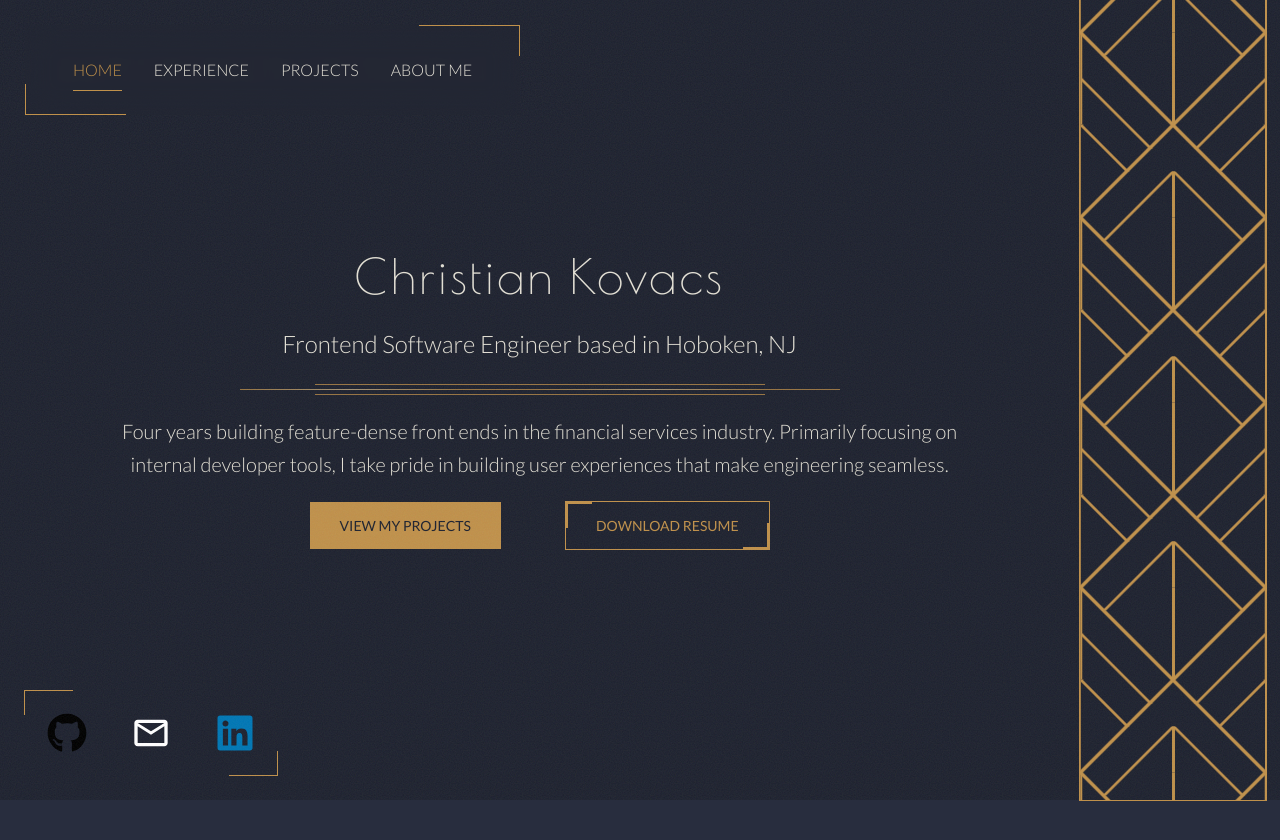
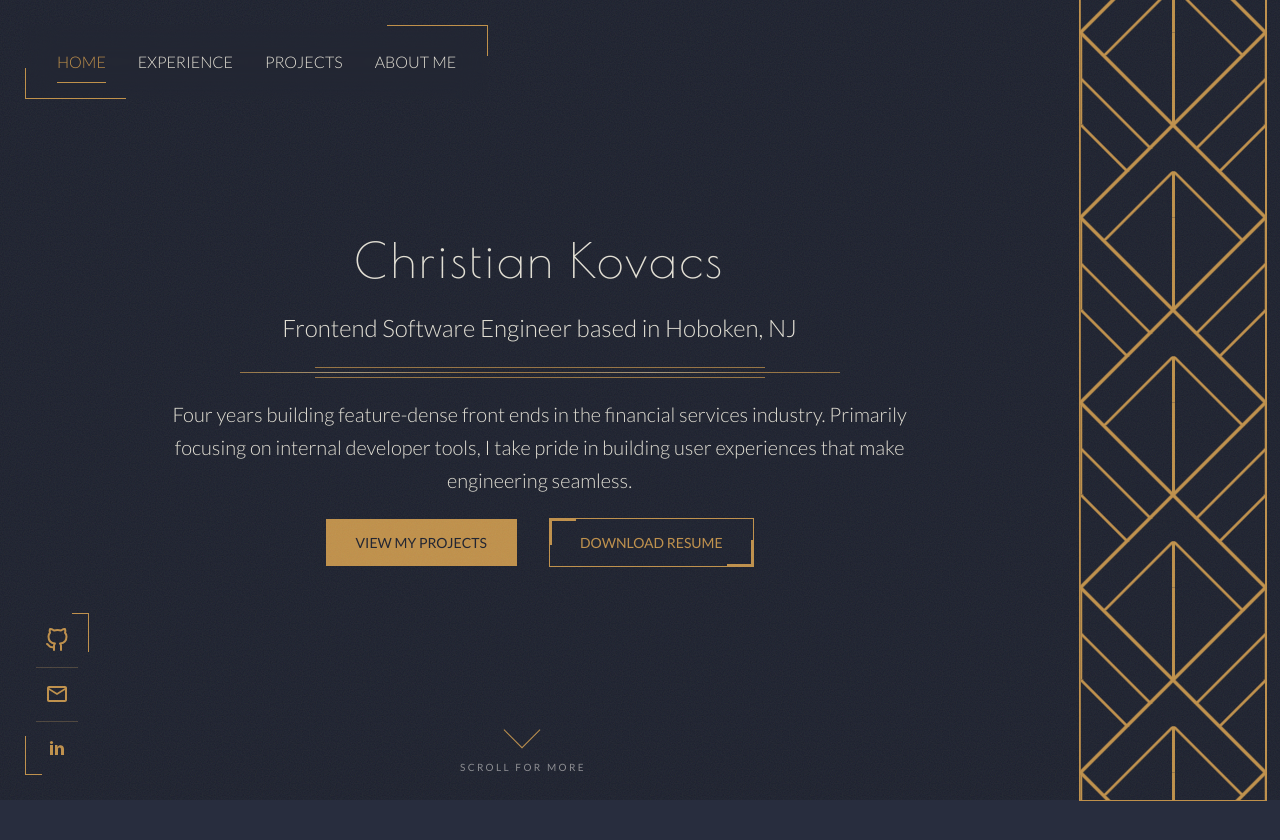
Before and after one commit to ckovacsdev/ckdev, a React (Vite) app: page / in a window 1280 px wide. Shown: the top 840 px of the page. Built offline with nearby package versions, Linux system fonts and the light colour scheme.

Commit message:
wrap up home page buttons and spacing

```diff
--- a/src/components/navigation/navi.css
+++ b/src/components/navigation/navi.css
@@ -3,7 +3,7 @@ html{
 }
 .navigation-container{
     position: fixed;
-    padding: 2rem 3rem;
+    padding: 1.5rem 2rem;
     top: 25px;
     left: 25px;
     z-index: 10;
--- a/src/pages/home/home.css
+++ b/src/pages/home/home.css
@@ -24,6 +24,7 @@
     display: flex;
     flex-direction: column;
     justify-content: center;
+	align-items: center;
     padding: 50px;
 }
 
@@ -46,7 +47,7 @@
     .home-details{
         font-size: 20px;
         font-weight: 200;
-        max-width: 900px;
+        max-width: 64ch;
     }
     .home-no-break{
         text-wrap: nowrap;
@@ -56,7 +57,7 @@
         height: 50px;
         display: flex;
         flex-direction: row;
-        column-gap: 64px;
+        column-gap: 32px;
         justify-content: center;
         align-items: center;
     }
@@ -72,54 +73,174 @@
     left: 25px;
     bottom: 25px;
 }
-.home-contact{
+.home-contact {
     position: relative;
     display: inline-flex;
-    width: fit-content;
-    left: 0;
-    bottom: 0;
+    flex-direction: column;
 }
-.home-contact::before, .home-contact::after{
+
+.home-contact::before,
+.home-contact::after {
     content: '';
     position: absolute;
-    width: 48px;
-    height: 24px;
+    width: 16px;
+    height: 38px;
+    border: 1px solid var(--main-accent);
     pointer-events: none;
-}
-.home-contact::before {
-    top: -1px;
-    left: -1px;
-    border-top: 1px solid var(--main-accent);
-    border-left: 1px solid var(--main-accent);
-}
-.home-contact::after {
-    bottom: -1px;
-    right: -1px;
-    border-bottom: 1px solid var(--main-accent);
-    border-right: 1px solid var(--main-accent);
+    transform: scale(0);
+    animation: border-in 2s cubic-bezier(0.22, 0.72, 0.24, 1) both;
 }
 
-.home-contact-link{
+.home-contact::before {
+    top: 0;
+    right: 0;
+    border-left: 0;
+    border-bottom: 0;
+    transform-origin: top right;
+}
+
+.home-contact::after {
+    bottom: 0;
+    left: 0;
+    border-right: 0;
+    border-top: 0;
+    transform-origin: bottom left;
+}
+
+.home-contact-link {
     position: relative;
-    width: 84px;
-    height: 84px;
+    width: 64px;
+    height: 54px;
     display: flex;
     align-items: center;
     justify-content: center;
     color: var(--main-accent);
     text-decoration: none;
-    transition: background 0.3s ease, color 0.3s ease;
+    opacity: 0;
+    animation: fade-in 2s cubic-bezier(0.22, 0.72, 0.24, 1) both;
+    animation-delay: var(--delay, 0s);
+    transition: background 0.28s ease, color 0.28s ease;
 }
+
+.home-contact-link + .home-contact-link::before {
+  content: '';
+  position: absolute;
+  top: 0;
+  left: 11px;
+  right: 11px;
+  height: 1px;
+  background: rgb(200 161 101 / 0.28);
+}
+
 .home-contact-link:hover {
-    background: rgba(200, 161, 101, 0.07);
+  background: rgb(200 161 101 / 0.07);
+  color: var(--main-accent-lift);
 }
-.home-contact-link svg{
-    width: 40px;
-    height: 40px;
+
+.home-contact-link::after {
+  content: '';
+  position: absolute;
+  right: 7px;
+  top: 50%;
+  width: 1px;
+  height: 0;
+  background: var(--main-accent-lift);
+  transform: translateY(-50%);
+  transition: height 0.28s ease;
 }
+
+.home-contact-link:hover::after {
+  height: 20px;
+}
+
+.home-contact-link svg {
+  width: 24px;
+  height: 24px;
+}
+
 .home-contact-link:focus-visible {
-    outline: 1px solid var(--main-accent);
-    outline-offset: 2px;
+    outline: 1 solid var(--main-accent);
+    outline-offset: 4px;
+}
+
+@keyframes fade-in {
+  to {
+    opacity: 1;
+  }
+}
+
+@media (prefers-reduced-motion: reduce) {
+    .home-contact::before,
+    .home-contact::after {
+        animation: none;
+        transform: scale(1);
+    }
+
+    .home-home-contact-link {
+        animation: none;
+        opacity: 1;
+    }
+
+    .home-home-contact-link,
+    .home-home-contact-link::after {
+        transition: none;
+    }
+}
+
+.home-scroll {
+    display: inline-flex;
+    flex-direction: column;
+    align-items: center;
+    gap: 16px;
+	position: absolute;
+	bottom: 25px;
+	left: calc(50% - 180px);
+	transform: translateX(-calc(50% - 180px));
+}
+
+.home-scroll-chevron {
+    position: relative;
+    width: 26px;
+    height: 26px;
+    transform: rotate(45deg);
+}
+
+.home-scroll-chevron::before {
+	content: '';
+	position: absolute;
+	inset: 0;
+	border: 1px solid var(--main-accent);
+	border-top: 0;
+	border-left: 0;
+	transform: scale(0);
+	transform-origin: bottom right;
+	animation: border-in 2s cubic-bezier(0.22, 0.72, 0.24, 1) both;
+}
+
+.home-scroll-label {
+	font-size: 10px;
+	letter-spacing: 0.24em;
+	text-transform: uppercase;
+	color: rgb(232 230 227 / 0.55);
+	margin-right: -0.24em;
+	opacity: 0;
+	animation: fade-in 2s cubic-bezier(0.22, 0.72, 0.24, 1) 0.35s both;
+}
+
+@media (prefers-reduced-motion: reduce) {
+  .home-scroll {
+    animation: none;
+  }
+
+  .home-scroll-chevron::before {
+    animation: none;
+    transform: scale(1);
+  }
+
+  .home-scroll-label {
+    animation: none;
+    opacity: 1;
+  }
 }
 
 .deco-pattern{
@@ -130,6 +251,6 @@
 }
 
 @keyframes deco-rise{
-  from { clip-path: inset(100% 0 0 0); }
-  to { clip-path: inset(0 0 0 0); }
+    from { clip-path: inset(100% 0 0 0); }
+    to { clip-path: inset(0 0 0 0); }
 }
--- a/src/pages/home/home.tsx
+++ b/src/pages/home/home.tsx
@@ -1,14 +1,15 @@
 import { MdMailOutline } from 'react-icons/md';
-import { FaGithub, FaLinkedin } from 'react-icons/fa';
 import { DecoButton } from '../../components/deco-button/deco-button';
 import { DecoPattern } from '../../components/deco-pattern/deco-pattern'
 import { DecoRule } from '../../components/deco-rule/deco-rule';
+import { FiGithub } from 'react-icons/fi';
+import { TiSocialLinkedin } from 'react-icons/ti';
 import './home.css';
 
 const LINKS = [
-    { href: 'https://github.com/ckovacsdev', label: 'Github', Icon: FaGithub, color: '#000000'},
-    { href: 'mailto:ckovacsdev@gmail.com', label: 'Email', Icon: MdMailOutline, color: '#ffffff'},
-    { href: 'https://www.linkedin.com/in/ckovacsdev/', label: 'LinkedIn', Icon: FaLinkedin, color: '#0077B5'}
+    { href: 'https://github.com/ckovacsdev', label: 'Github', Icon: FiGithub },
+    { href: 'mailto:ckovacsdev@gmail.com', label: 'Email', Icon: MdMailOutline },
+    { href: 'https://www.linkedin.com/in/ckovacsdev/', label: 'LinkedIn', Icon: TiSocialLinkedin }
 ]
 
 export const Home = () => {
@@ -16,7 +17,7 @@ export const Home = () => {
         <div className='home-container'>
             <div className='home-content'>
                 <div className='home-text'>
-                    <h1 className='home-title'> Christian Kovacs </h1>
+                    <h1 className='home-title'> Christian Kovacs</h1>
                     <h2 className='home-subtitle'> Frontend Software Engineer based in <span className='home-no-break'> Hoboken, NJ </span> </h2>
                     <div className='home-separator'>
                         <DecoRule />
@@ -33,7 +34,7 @@ export const Home = () => {
 
                 <div className='home-contact-container'>
                     <div className='home-contact'>
-                        {LINKS.map(({ href, label, Icon, color }) => (
+                        {LINKS.map(({ href, label, Icon }) => (
                             <a
                                 key={label}
                                 href={href}
@@ -42,10 +43,15 @@ export const Home = () => {
                                 target={href.startsWith('mailto:') ? undefined : '_blank'}
                                 rel='noreffer'
                             >
-                                <Icon aria-hidden='true' color={color} />
+                                <Icon aria-hidden='true' />
                             </a>
                         ))}
                     </div>
+                </div>
+
+                <div className='home-scroll'>
+                    <span className='home-scroll-chevron' aria-hidden='true'></span>
+                    <span className='home-scroll-label'>Scroll for more</span>
                 </div>
             </div>
             <div className='deco-pattern'>
```
